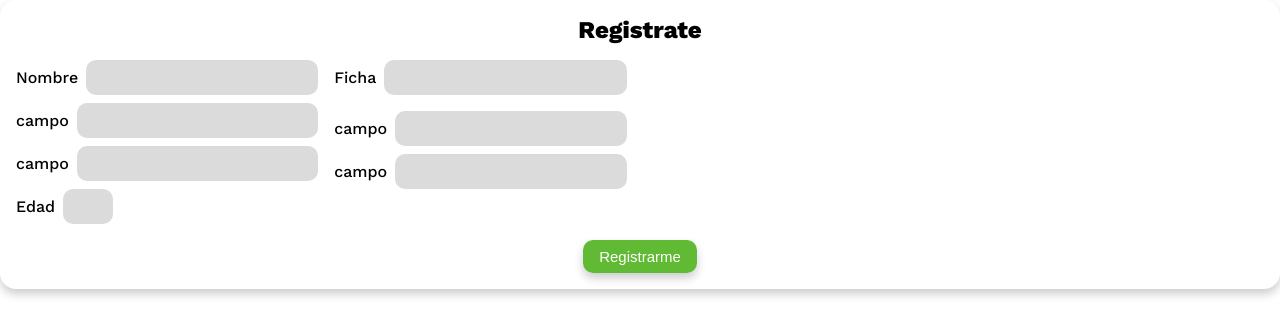
After one commit to aremtg/MussaCafec, a PHP site: page /MussaCafec/views/contenido/registrarme.php in a window 1280 px wide. The commit adds this page. Shown: the top 336 px of the page. Run offline with PHP 8.4, Linux system fonts and the light colour scheme; some libraries are stand-ins or nearby versions.

Commit message:
Add files via upload

```diff
--- /dev/null
+++ b/css/registrarme.css
@@ -0,0 +1,76 @@
+@import "./config.css";
+
+.form-registro {
+    display: flex;
+    gap: 1rem;
+    padding: 1rem;
+    border-radius: 1rem;
+    flex-direction: column;
+    background-color: white;
+    box-shadow: 0 5px 10px rgb(0, 0, 0, .2);
+    font-family: "WorkSans-Medium";
+}
+
+.form-registro .title {
+    width: 100%;
+    display: flex;
+    align-items: center;
+    justify-content: center;
+}
+
+.form-registro .title h1 {
+    font-family: "WorkSans-ExtraBold";
+}
+
+.form-registro .btn_registrarme {
+    width: max-content;
+    padding: .5rem 1rem;
+    margin-left: auto;
+    margin-right: auto;
+    border-radius: 10px;
+    outline: none;
+    border: none;
+    background-color: #38a900cb;
+    box-shadow: 0 5px 10px rgb(0, 0, 0, .2);
+    color: #fff;
+    font-size: 15px;
+
+    cursor: pointer;
+    transition: all .5s;
+}
+
+.btn_registrarme:hover {
+    color: #39a900;
+    background-color: #fff;
+    transition: all .5s;
+}
+
+.form-registro .datos {
+    display: flex;
+    gap: 1rem;
+}
+.datos_personales, .datos_sena{
+    display: flex;
+    flex-direction: column;
+    gap: .5rem;
+}
+.datos_personales .control,
+.datos_sena .control{
+    display: flex;
+    align-items: center;
+    gap: .5rem;
+}
+
+.control input {
+    line-height: 35px;
+    border: none;
+    outline: none;
+    background-color: rgb(219, 219, 219);
+    text-indent: 10px;
+    border-radius: 10px;
+    width: 100%;
+    font-size: 18px;
+}
+.control #edad{
+    width: 50px;
+}
--- a/views/contenido/home.php
+++ b/views/contenido/home.php
@@ -1,9 +1,9 @@
 <link rel="stylesheet" href="./css/home.css">
     <section class="content">
         <div class="left">
-            <img src="img\img-home.svg" alt="">
+            <h1>Mussa Cafec</h1>
         </div>
         <div class="right">
-            <h1>Mussa Cafec</h1>
+           <img src="img\img-home.svg" alt="">
         </div>
     </section>
--- /dev/null
+++ b/views/contenido/registrarme.php
@@ -0,0 +1,50 @@
+<link rel="stylesheet" href="./css/registrarme.css">
+<section class="content">
+<div class="registro">
+    <form action="" class="form-registro">
+        <div class="title">
+           <h1>Registrate</h1>
+        </div>
+        <div class="datos">
+
+            <div class="datos_personales">
+               <div class="control">
+                    <label for="nombre">Nombre</label>
+                    <input type="text" name="nombre" id="nombre">
+                </div>
+                <div class="control">
+                    <label for="campo">campo</label>
+                    <input type="text" name="apellido1" id="campo">
+                </div>
+                <div class="control">
+                    <label for="campo">campo</label>
+                    <input type="text" name="apellido1" id="campo">
+                </div>
+                <div class="control">
+                    <label for="edad">Edad</label>
+                    <input type="number" name="edad" id="edad">
+                </div>
+            </div>
+            <div class="datos_sena">
+                <div class="control">
+                    <label for="ficha">Ficha</label>
+                    <input type="text" name="ficha" id="ficha">
+                </div>
+                <div class="control">
+
+                </div>
+                <div class="control">
+                    <label for="campo">campo</label>
+                    <input type="text" name="apellido1" id="campo">
+                </div>
+                <div class="control">
+                    <label for="campo">campo</label>
+                    <input type="text" name="apellido1" id="campo">
+                </div>
+            </div>
+
+        </div>
+        <input type="submit" class="btn_registrarme"value="Registrarme">
+    </form>
+</div>
+</section>
--- a/views/layaout/navbar.php
+++ b/views/layaout/navbar.php
@@ -60,7 +60,7 @@
         </li>
     </ul>
     <div class="box-perfil">
-        <a href="<?=base_url?>">
+        <a href="<?=base_url?>perfil">
             <img class="user-icon" src="img/usuario.svg" alt="">
         </a>
         <span class="tooltip">Perfil</span>
```
Also changed, not shown: css/home.css (+7 -9 lines), css/informacion.css (+19 -10 lines), css/perfil.css (added, +71 -0 lines), views/contenido/perfil.php (added, +49 -0 lines), img/foto-perfil.jpg (added).
